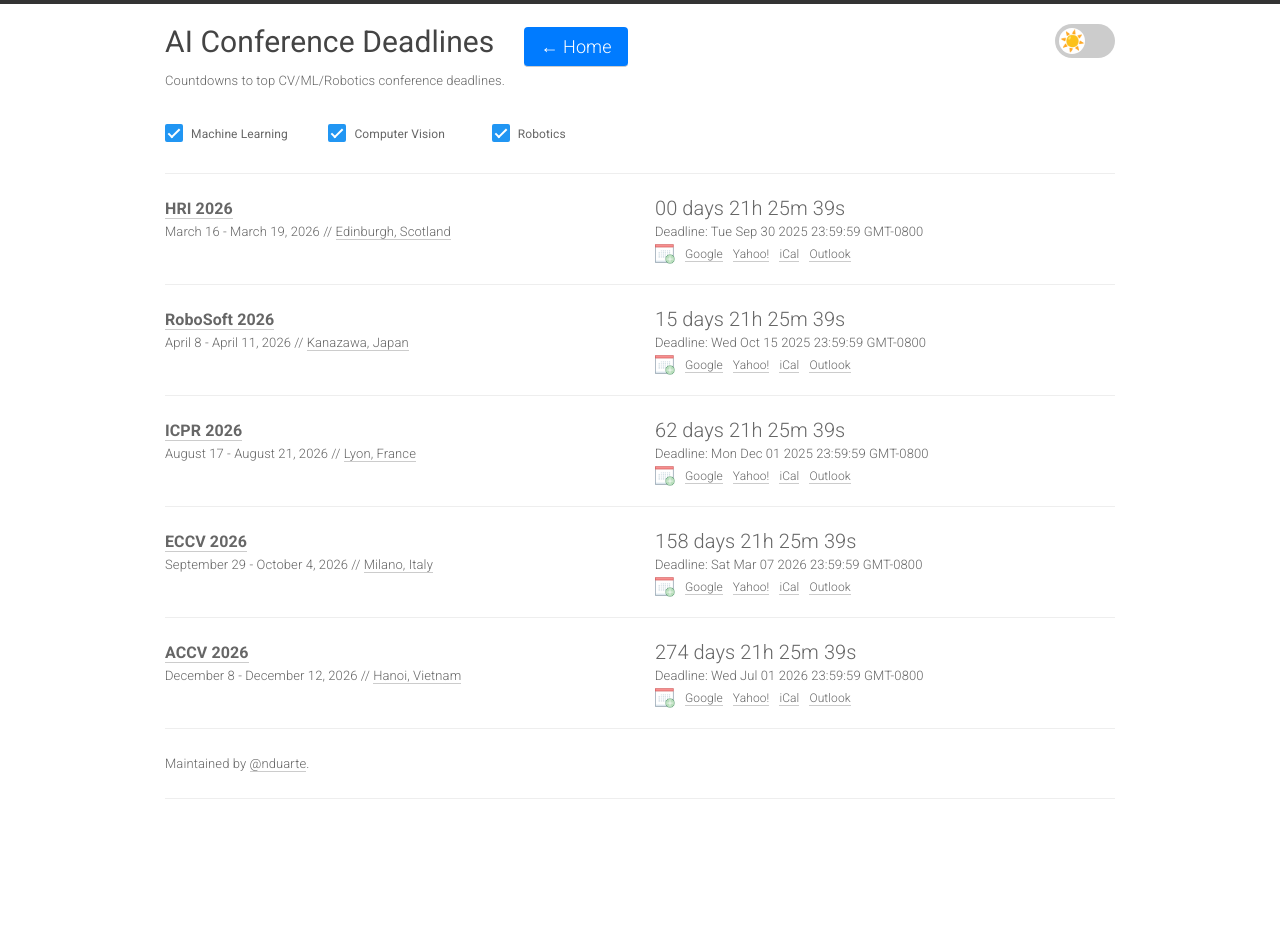
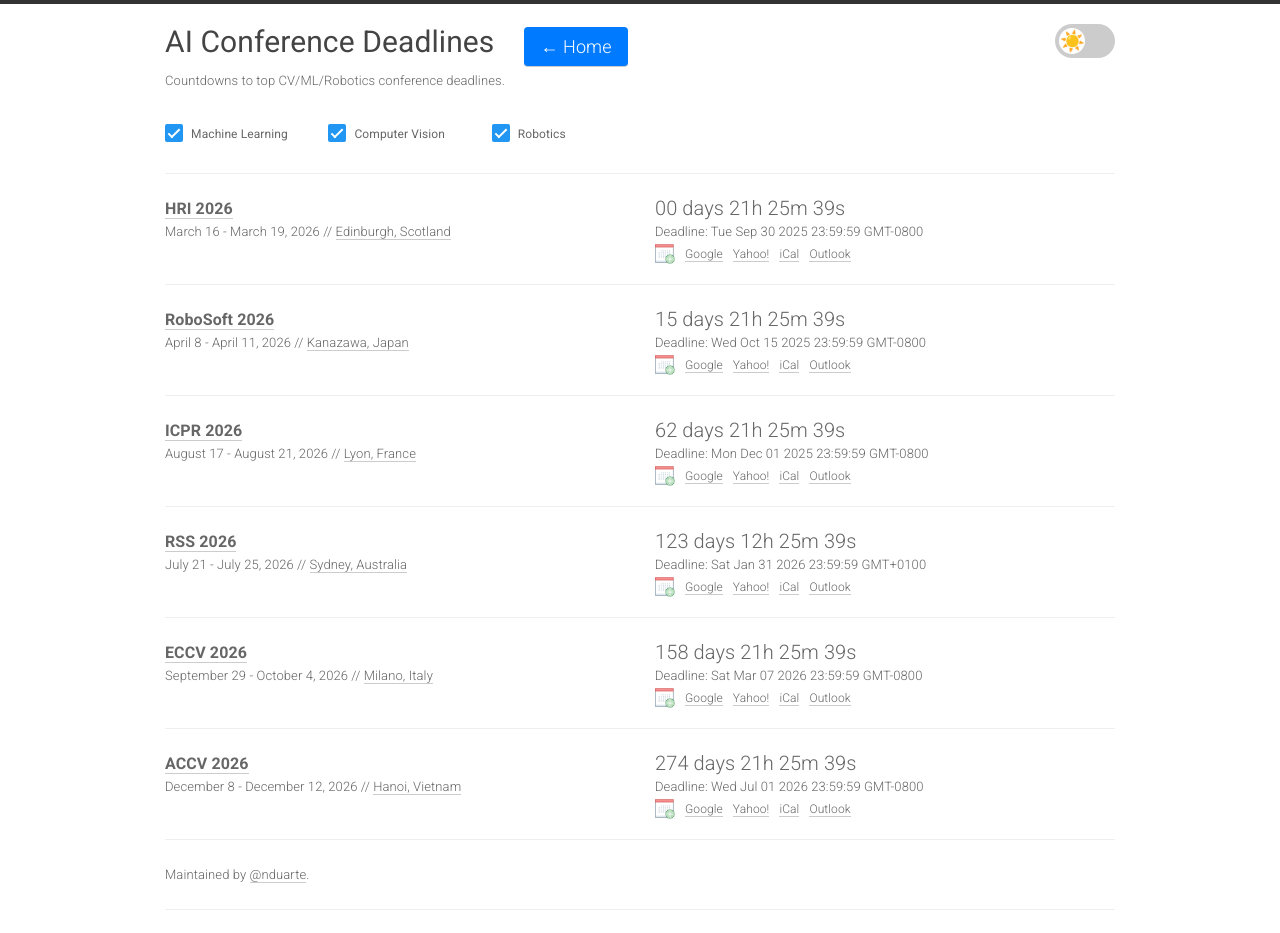
Before and after one commit to NunoDuarte/NunoDuarte.github.io, a Jekyll site: the page deadlines/index.html, which Jekyll copies as it is, in a window 1280 px wide. Built offline with Jekyll 4.4.1, drawn with Linux system fonts in a browser that asks for light colours; nearby versions of some CDN libraries; before the commit the page ends 900 px from its top, so only the background shows below that.

Commit message:
add new conference and fix issue with cache

```diff
--- a/deadlines/index.html
+++ b/deadlines/index.html
@@ -152,7 +152,7 @@
       });
 
       // Load conference data and render dynamically
-      $.getJSON('static/data/conferences.json', function (conferences) {
+      $.getJSON('static/data/conferences.json?v=' + new Date().getTime(), function (conferences) {
         conferences.forEach(function (conf) {
           // Build conference HTML
           var confHtml = `
--- a/deadlines/static/data/conferences.json
+++ b/deadlines/static/data/conferences.json
@@ -36,6 +36,18 @@
     "type": "ML"
   },
   {
+    "id": "rss",
+    "name": "RSS 2026",
+    "link": "https://roboticsconference.org/",
+    "location": "Sydney, Australia",
+    "location_link": "http://maps.google.com/?q=Sydney, Australia",
+    "date_start": "2026-07-21",
+    "date_end": "2026-07-25",
+    "deadline": "2026-01-31 23:59:59",
+    "timezone": "CET",
+    "type": "RO"
+  },
+  {
     "id": "eccv",
     "name": "ECCV 2026",
     "link": "https://eccv2024.ecva.net/",
```
